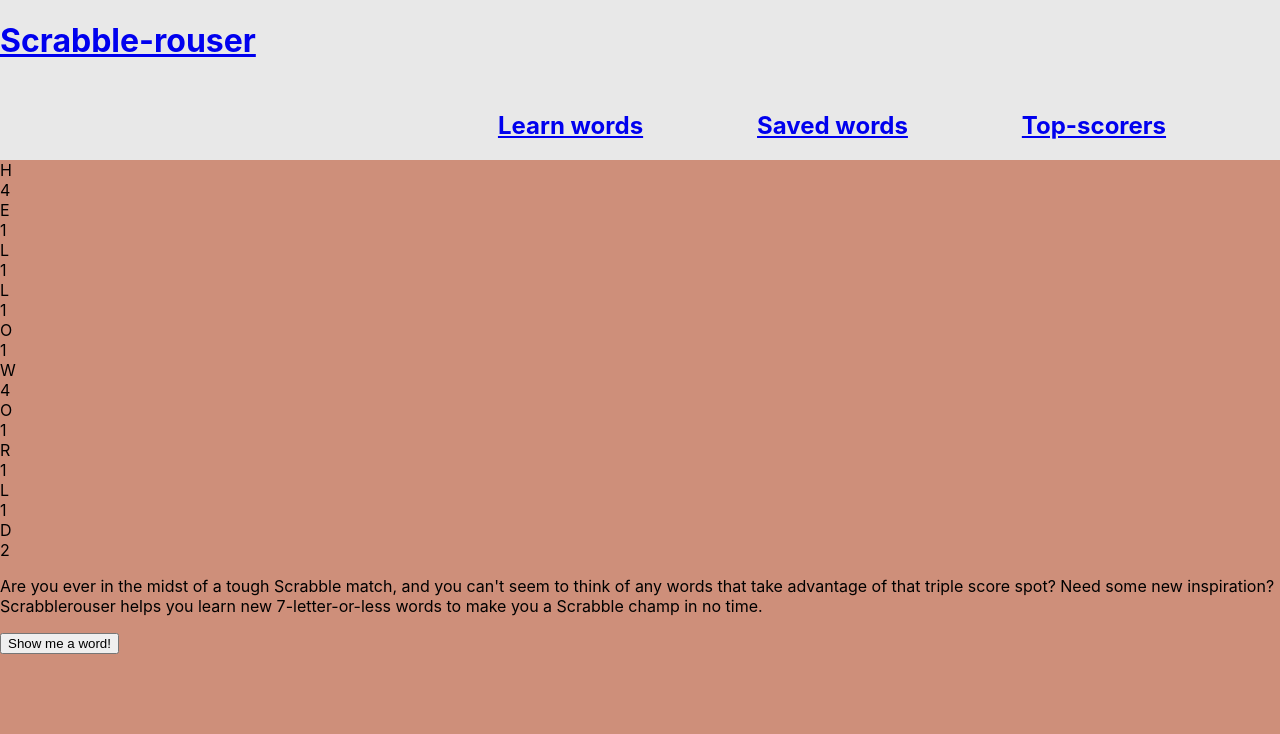
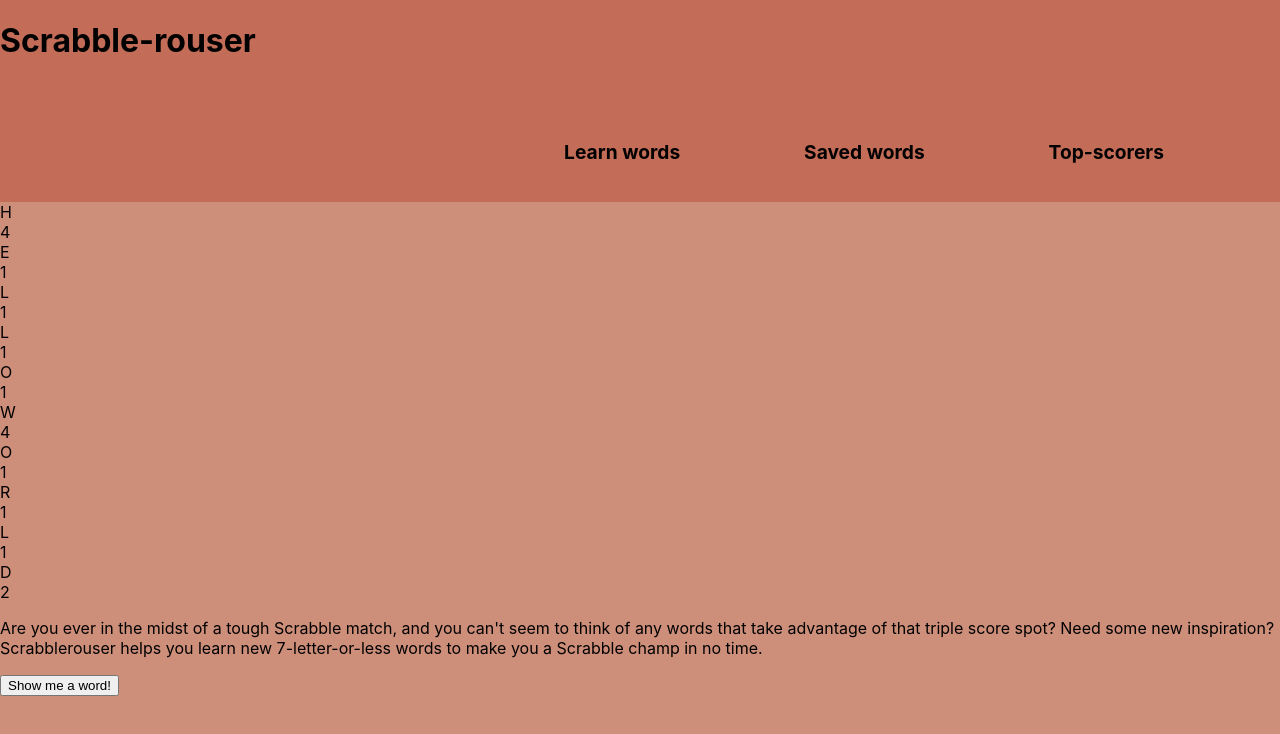
Before and after one commit to kendallha/scrabble-rouser, a React (Create React App) app: page / in a window 1280 px wide. Shown: the top 734 px of the page. Built offline with nearby package versions, Linux system fonts and the light colour scheme.

Commit message:
Add navlink cover and active states

```diff
--- a/src/Components/App/App.css
+++ b/src/Components/App/App.css
@@ -1,7 +1,7 @@
 html, body {
   height: 100%;
   width: 100%;
-  background: #e8e8e8;
+  background: #c36c57;
 }
 
 .root {
@@ -12,4 +12,5 @@ html, body {
   height: 100%;
   width: 100%;
   background: #ce8f7a;
+  color: black;
 }
--- a/src/Components/Header/Header.css
+++ b/src/Components/Header/Header.css
@@ -1,15 +1,33 @@
+a {
+  text-decoration: none;
+  color: black;
+  border-bottom: 4px solid transparent;
+}
+
+.nav-link {
+  border: 4px solid transparent;
+  padding: .2em;
+  margin-bottom: .2%;
+}
+
+.nav-link:hover {
+  border: 4px solid black;
+}
+
 .header {
   width: 100%;
-  height: 20%;
-  background: #e8e8e8;
+  height: 22%;
+  background: #c36c57;
   display: flex;
   justify-content: space-between;
+  padding-bottom: 2%;
 }
 
 .nav {
   display: flex;
-  width: 70%;
+  width: 65%;
   flex-direction: row;
   justify-content: space-evenly;
   align-items: flex-end;
+  font-size: .8em;
 }
--- a/src/Components/Header/Header.js
+++ b/src/Components/Header/Header.js
@@ -9,14 +9,16 @@ const Header = () => {
         <h1 className='app-name'>Scrabble-rouser</h1>
       </Link>
       <nav className='nav'>
-        <NavLink to='/learn'>
-          <h2>Learn words</h2>
+        <NavLink to='/learn' activeStyle={{
+    borderBottom: '4px solid black'
+  }}>
+          <h2 className='nav-link'>Learn words</h2>
         </NavLink>
-        <NavLink to='/saved'>
-          <h2>Saved words</h2>
+        <NavLink to='/saved' >
+          <h2 className='nav-link'>Saved words</h2>
         </NavLink>
         <NavLink to='/topscorers'>
-          <h2>Top-scorers</h2>
+          <h2 className='nav-link'>Top-scorers</h2>
         </NavLink>
       </nav>
     </header>
```
